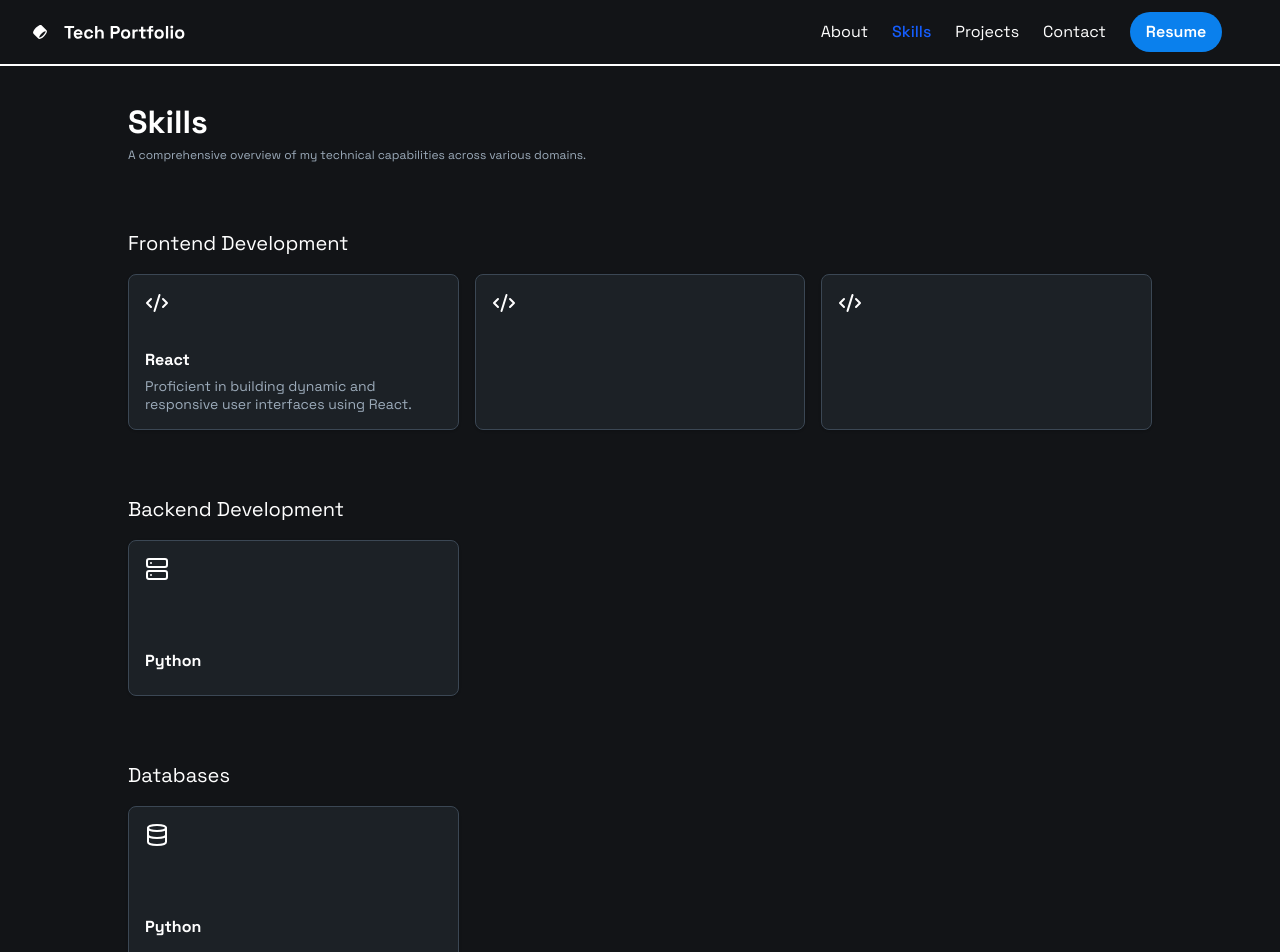
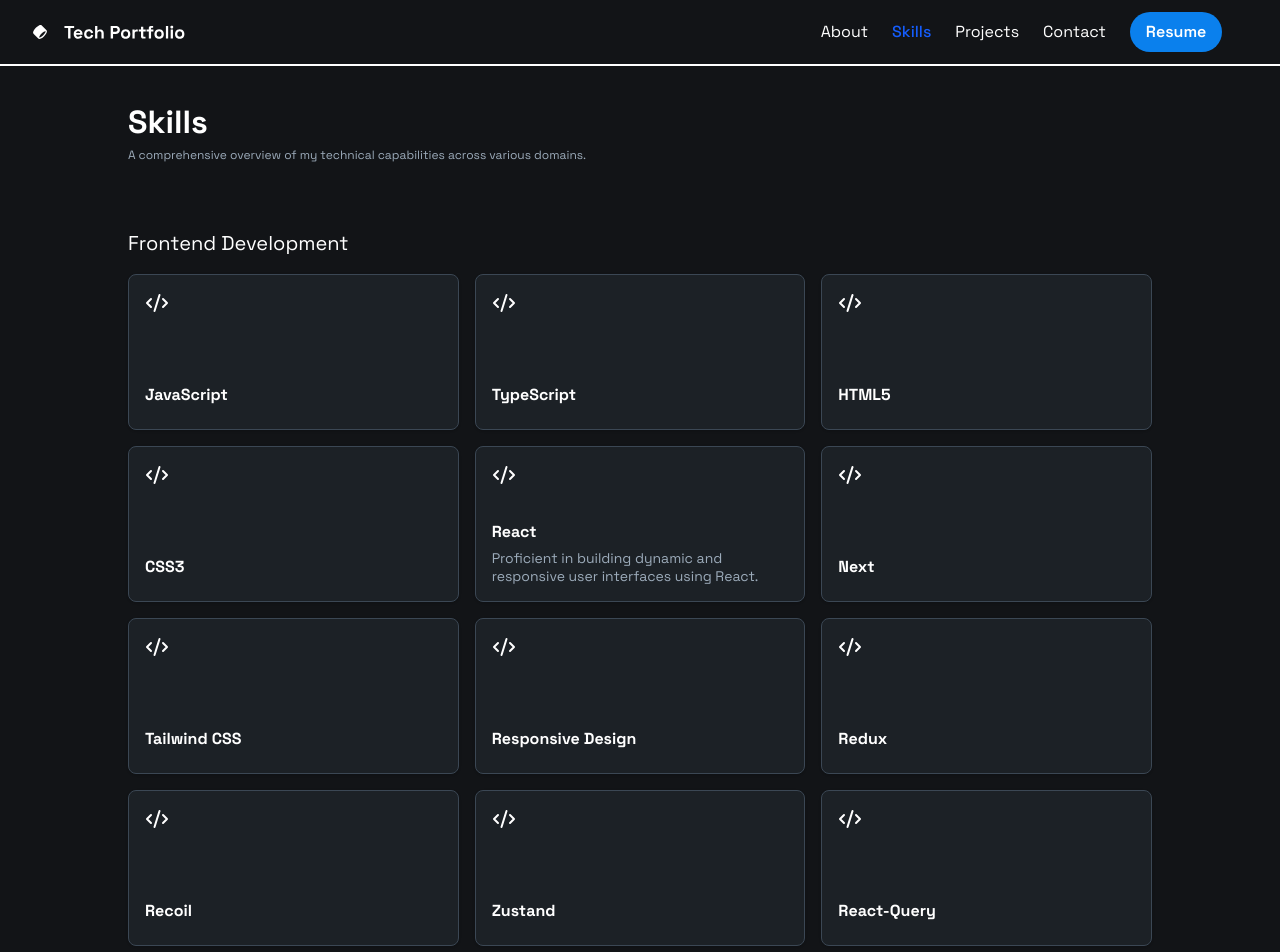
Before and after one commit to Shrey-raj-singh/portfolio, a React (Vite) app: page /skills in a window 1280 px wide. Shown: the top 952 px of the page. Built offline with nearby package versions, Linux system fonts and the light colour scheme.

Commit message:
Added frontend skills

```diff
--- a/src/pages/SkillsPage.tsx
+++ b/src/pages/SkillsPage.tsx
@@ -7,17 +7,62 @@
         title: "Frontend Development",
         items: [
             {
+                skillTitle: "JavaScript",
+                description: "",
+                icon: <Code2 size={24} />,
+            },
+            {
+                skillTitle: "TypeScript",
+                description: "",
+                icon: <Code2 size={24} />,
+            },
+            {
+                skillTitle: "HTML5",
+                description: "",
+                icon: <Code2 size={24} />,
+            },
+            {
+                skillTitle: "CSS3",
+                description: "",
+                icon: <Code2 size={24} />,
+            },
+            {
                 skillTitle: "React",
                 description: "Proficient in building dynamic and responsive user interfaces using React.",
                 icon: <Code2 size={24} />,
             },
             {
-                skillTitle: "",
+                skillTitle: "Next",
                 description: "",
                 icon: <Code2 size={24} />,
             },
             {
-                skillTitle: "",
+                skillTitle: "Tailwind CSS",
+                description: "",
+                icon: <Code2 size={24} />,
+            },
+            {
+                skillTitle: "Responsive Design",
+                description: "",
+                icon: <Code2 size={24} />,
+            },
+            {
+                skillTitle: "Redux",
+                description: "",
+                icon: <Code2 size={24} />,
+            },
+            {
+                skillTitle: "Recoil",
+                description: "",
+                icon: <Code2 size={24} />,
+            },
+            {
+                skillTitle: "Zustand",
+                description: "",
+                icon: <Code2 size={24} />,
+            },
+            {
+                skillTitle: "React-Query",
                 description: "",
                 icon: <Code2 size={24} />,
             },
```
